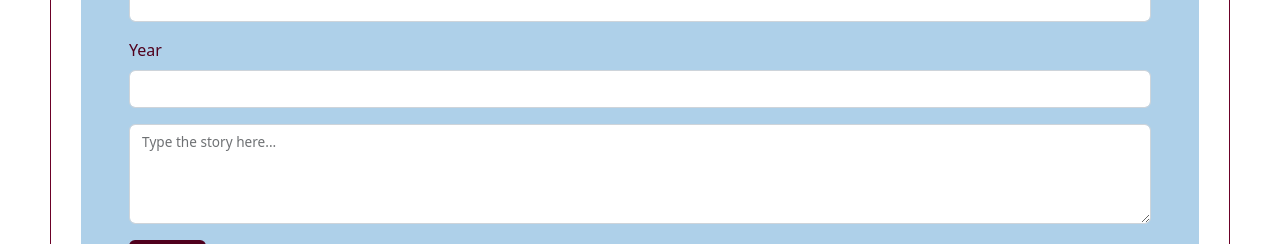
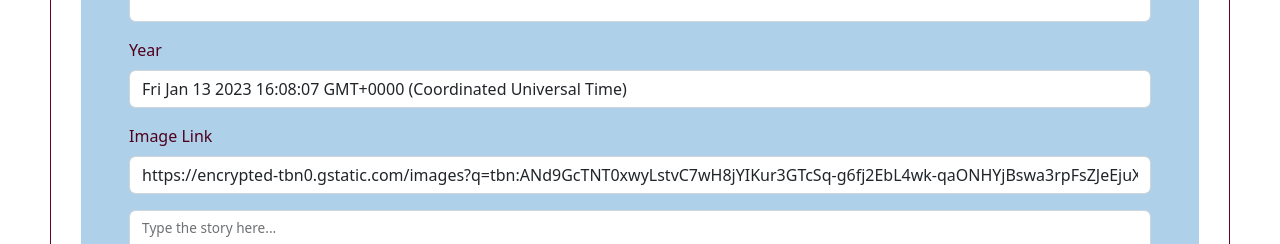
Before and after one commit to vpachchu/Tale_Gate, a React (Create React App) app: page / in a window 1280 px wide. Shown: the part 349-593 px from the top of the page. Built offline with nearby package versions, Linux system fonts and the light colour scheme; a web font is replaced by a local one.

Commit message:
two way binding - from form control  <-> handle function

```diff
--- a/src/components/Pages/Stories.jsx
+++ b/src/components/Pages/Stories.jsx
@@ -1,7 +1,6 @@
 import Wrap from "../Wrapper";
 import StoryForm from "../StoryForm";
 import StoryItems from "../StoryItems";
-import HP_001 from "../../assests/images/hp_001.jpg";
 
 export default function Stories() {
   return (
--- a/src/components/StoryForm.jsx
+++ b/src/components/StoryForm.jsx
@@ -6,6 +6,9 @@ export default function StoryForm() {
   const [title, setTitle] = useState("");
   const [author, setAuthor] = useState("");
   const [year, setYear] = useState(new Date());
+  const [imglink, setImglink] = useState(
+    "https://encrypted-tbn0.gstatic.com/images?q=tbn:ANd9GcTNT0xwyLstvC7wH8jYIKur3GTcSq-g6fj2EbL4wk-qaONHYjBswa3rpFsZJeEjuXcG-lw&usqp=CAU"
+  );
   const [story, setStory] = useState("");
 
   const handleTitle = (event) => {
@@ -17,15 +20,26 @@ export default function StoryForm() {
   const handleYear = (event) => {
     setYear(new Date(event.target.value));
   };
+  const handleImglink = (event) => {
+    setImglink(event.target.value);
+  };
   const handleStory = (event) => {
     setStory(event.target.value);
   };
   const handleSubmit = (event) => {
+    const bookData = {
+      title,
+      author,
+      year,
+      imglink,
+      story,
+    };
     event.preventDefault();
-    console.log(title);
-    console.log(author);
-    console.log(year);
-    console.log(story);
+    console.log(bookData);
+    setTitle("");
+    setAuthor("");
+    setYear("");
+    setImglink("");
   };
 
   return (
@@ -33,16 +47,21 @@ export default function StoryForm() {
       <Heading02 text="Add new story" color="var(--theme-color-one)" />
       <Form.Group className="mb-3">
         <Form.Label style={styles.formText}>Story Title</Form.Label>
-        <Form.Control placeholder="" onChange={handleTitle} />
+        <Form.Control placeholder="" value={title} onChange={handleTitle} />
       </Form.Group>
       <Form.Group className="mb-3">
         <Form.Label style={styles.formText}>Author</Form.Label>
-        <Form.Control placeholder="" onChange={handleAuthor} />
+        <Form.Control placeholder="" value={author} onChange={handleAuthor} />
       </Form.Group>
       <Form.Group className="mb-3">
         <Form.Label style={styles.formText}>Year</Form.Label>
-        <Form.Control placeholder="" onChange={handleYear} />
+        <Form.Control placeholder="" value={year} onChange={handleYear} />
       </Form.Group>
+      <Form.Group className="mb-3">
+        <Form.Label style={styles.formText}>Image Link</Form.Label>
+        <Form.Control placeholder="" value={imglink} onChange={handleImglink} />
+      </Form.Group>
+      <Form.Group>{/* drop down for genre */}</Form.Group>
       <Form.Group className="my-3">
         <FloatingLabel
           controlId="floatingTextarea2"
@@ -50,6 +69,7 @@ export default function StoryForm() {
         >
           <Form.Control
             as="textarea"
+            value={story}
             style={{ height: "100px" }}
             onChange={handleStory}
           />
--- a/src/components/StoryItems.jsx
+++ b/src/components/StoryItems.jsx
@@ -19,7 +19,7 @@ export default function StoryItems(props) {
       title: "Harry Potter and the Philosopher's Stone",
       author: "J. K. Rowling",
       year: "1997",
-      src: "https://images.unsplash.com/photo-1600189261762-905ef844cfc2?ixlib=rb-4.0.3&ixid=MnwxMjA3fDB8MHxzZWFyY2h8N3x8aGFycnklMjBwb3R0ZXIlMjBib29rfGVufDB8fDB8fA%3D%3D&auto=format&fit=crop&w=500&q=60",
+      src: "https://encrypted-tbn0.gstatic.com/images?q=tbn:ANd9GcTNT0xwyLstvC7wH8jYIKur3GTcSq-g6fj2EbL4wk-qaONHYjBswa3rpFsZJeEjuXcG-lw&usqp=CAU",
     },
     {
       title: "Harry Potter and the Philosopher's Stone",
@@ -54,7 +54,7 @@ export default function StoryItems(props) {
     {
       title: "Harry Potter and the Philosopher's Stone",
       author: "J. K. Rowling",
-      year: "1997",
+      year: "2000",
       src: "https://images.unsplash.com/photo-1600189261900-da2183219c28?ixlib=rb-4.0.3&ixid=MnwxMjA3fDB8MHxwaG90by1wYWdlfHx8fGVufDB8fHx8&auto=format&fit=crop&w=387&q=80",
     },
     {
```
